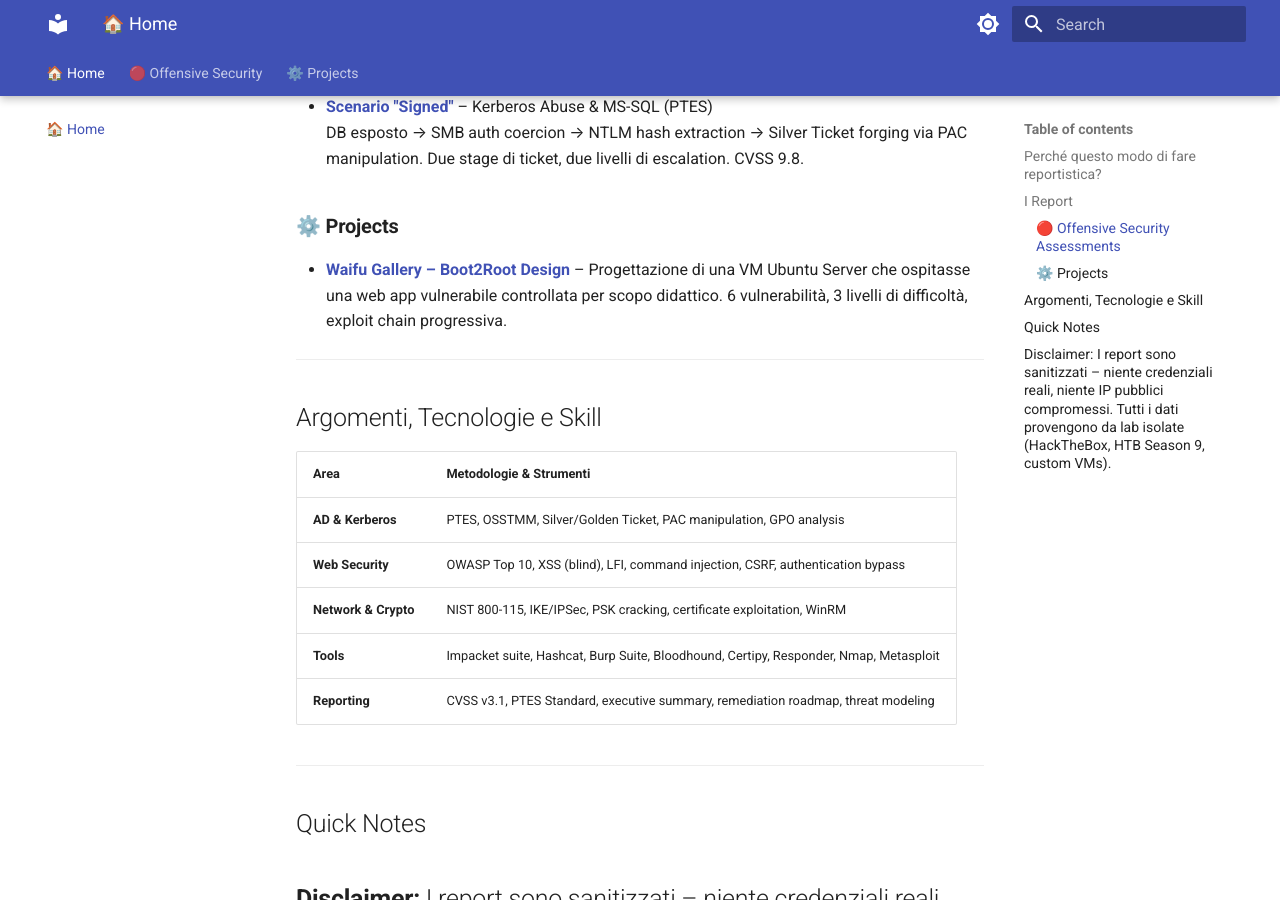
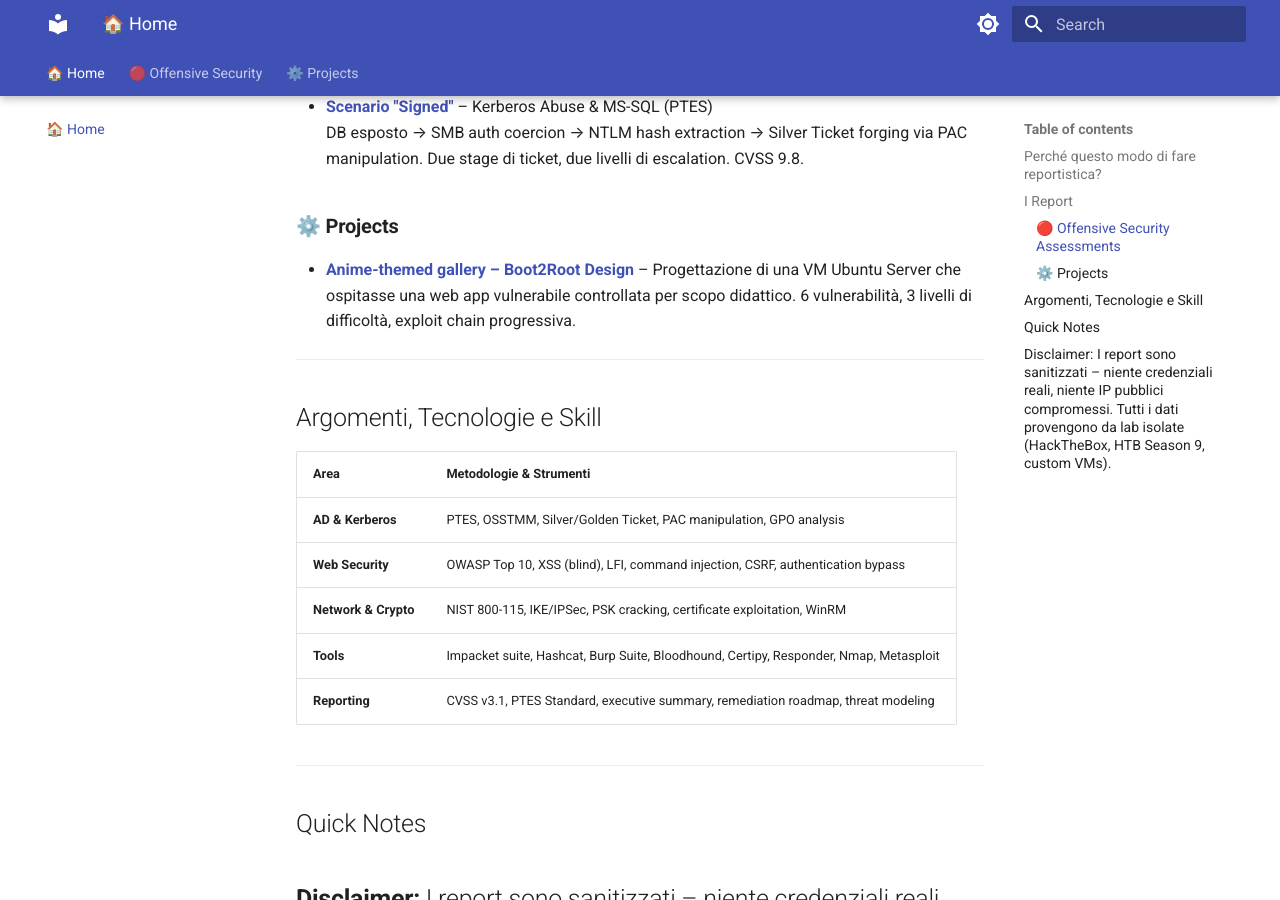
Before and after one commit to marcop-sed/portfolio, an MkDocs documentation site: the page built from docs/index.md, in a window 1280 px wide and 900 px high, scrolled down 947 px. Built offline with MkDocs 1.6.1 and Material for MkDocs 9.7.7, drawn with Linux system fonts in a browser that asks for light colours.

```diff
--- a/docs/index.md
+++ b/docs/index.md
@@ -28,7 +28,7 @@
 
 ### ⚙️ **Projects**
 
-- **[Waifu Gallery – Boot2Root Design](eth.md)** – Progettazione di una VM Ubuntu Server che ospitasse una web app vulnerabile controllata per scopo didattico. 6 vulnerabilità, 3 livelli di difficoltà, exploit chain progressiva.
+- **[Anime-themed gallery – Boot2Root Design](eth.md)** – Progettazione di una VM Ubuntu Server che ospitasse una web app vulnerabile controllata per scopo didattico. 6 vulnerabilità, 3 livelli di difficoltà, exploit chain progressiva.
 
 ---
 
```
